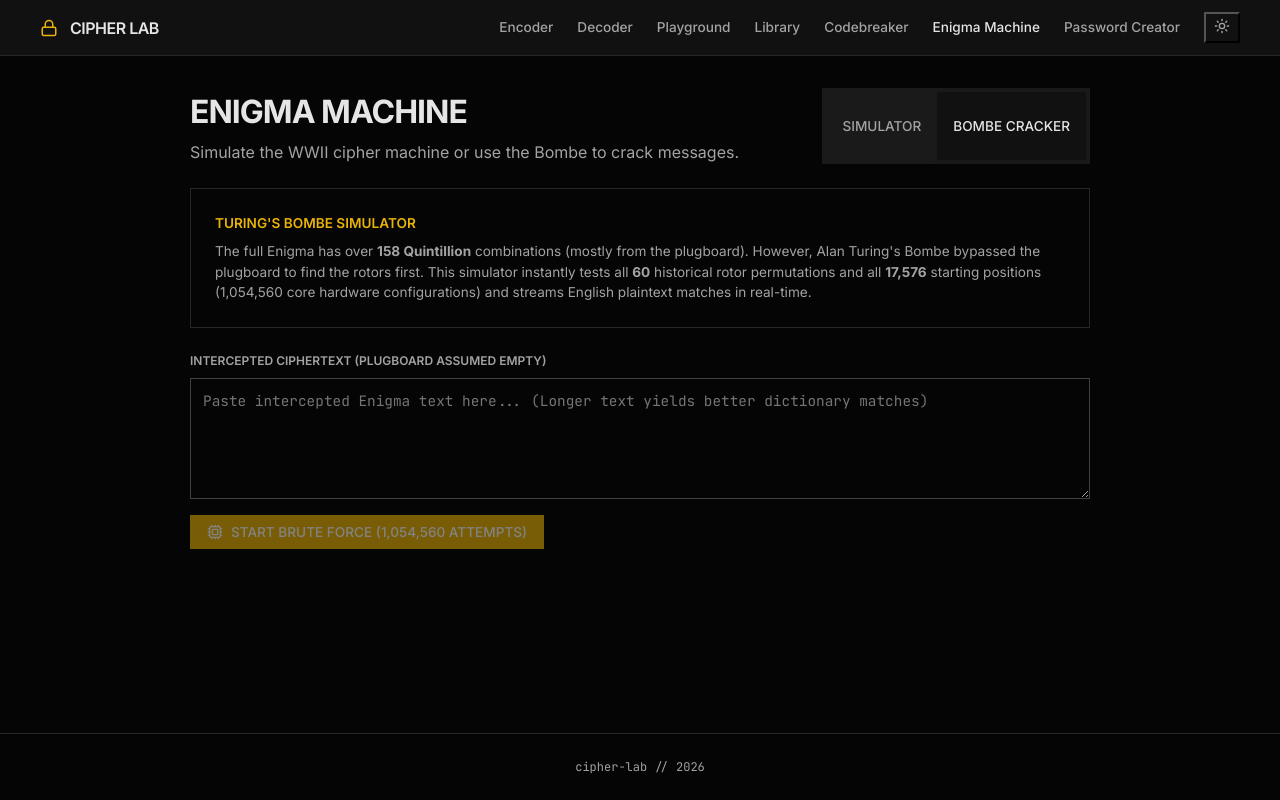
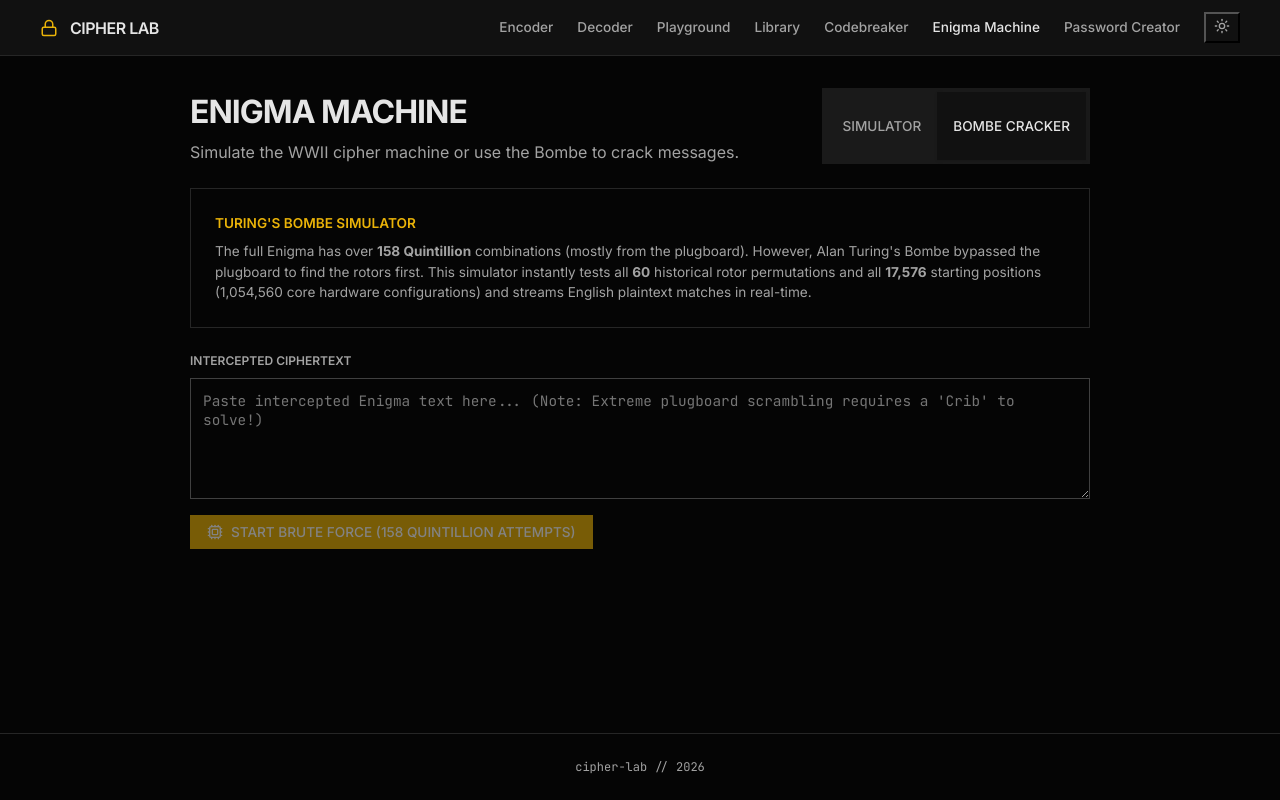
Before and after one commit to vinchenzo8361/Ciphers, a React (Vite) app: page /enigma-machine in a window 1280 px wide. Both pictures are taken after a click on the button "BOMBE CRACKER". Built offline with nearby package versions, Linux system fonts and the light colour scheme.

Commit message:
feat: Scale Bombe UI numbers to 158 Quintillion combinations

```diff
--- a/src/pages/EnigmaMachine.jsx
+++ b/src/pages/EnigmaMachine.jsx
@@ -344,32 +344,32 @@ export default function EnigmaMachine() {
                     </div>
 
                     <div className="flex flex-col gap-2">
-                        <label className="text-xs font-bold uppercase text-muted">INTERCEPTED CIPHERTEXT (Plugboard assumed empty)</label>
+                        <label className="text-xs font-bold uppercase text-muted">INTERCEPTED CIPHERTEXT</label>
                         <textarea
                             className="input font-mono"
                             rows={5}
                             value={bombeInput}
                             onChange={(e) => setBombeInput(e.target.value)}
-                            placeholder="Paste intercepted Enigma text here... (Longer text yields better dictionary matches)"
+                            placeholder="Paste intercepted Enigma text here... (Note: Extreme plugboard scrambling requires a 'Crib' to solve!)"
                             style={{ resize: 'vertical' }}
                         />
 
                         <div className="mt-2 flex flex-col gap-2">
                             <button className="btn btn-primary" style={{ width: 'fit-content' }} onClick={handleCrack} disabled={!bombeInput.trim() || isCracking}>
-                                <Cpu size={16} /> {isCracking ? 'RUNNING BOMBE...' : 'START BRUTE FORCE (1,054,560 ATTEMPTS)'}
+                                <Cpu size={16} /> {isCracking ? 'RUNNING BOMBE...' : 'START BRUTE FORCE (158 QUINTILLION ATTEMPTS)'}
                             </button>
 
                             {isCracking && (
                                 <div className="flex flex-col gap-1 mt-2">
                                     <div className="flex justify-between text-xs font-mono text-muted">
-                                        <span>Tested: {(crackProgress * 17576).toLocaleString()} / 1,054,560 combinations</span>
+                                        <span>Tested: {(BigInt(crackProgress * 17576) * 150738274937250n).toLocaleString()} / 158,962,555,217,826,360,000 combinations</span>
                                         <span>{Math.round((crackProgress / 60) * 100)}%</span>
                                     </div>
                                     <div style={{ width: '100%', height: '4px', backgroundColor: 'var(--bg-surface)', borderRadius: '0px', overflow: 'hidden' }}>
                                         <div style={{ width: `${(crackProgress / 60) * 100}%`, height: '100%', backgroundColor: 'var(--accent)', transition: 'width 0.1s linear' }}></div>
                                     </div>
                                     <span className="text-xs text-muted font-mono mt-1 text-right">
-                                        Remaining: {(1054560 - (crackProgress * 17576)).toLocaleString()}
+                                        Remaining: {(158962555217826360000n - (BigInt(crackProgress * 17576) * 150738274937250n)).toLocaleString()}
                                     </span>
                                 </div>
                             )}
```
